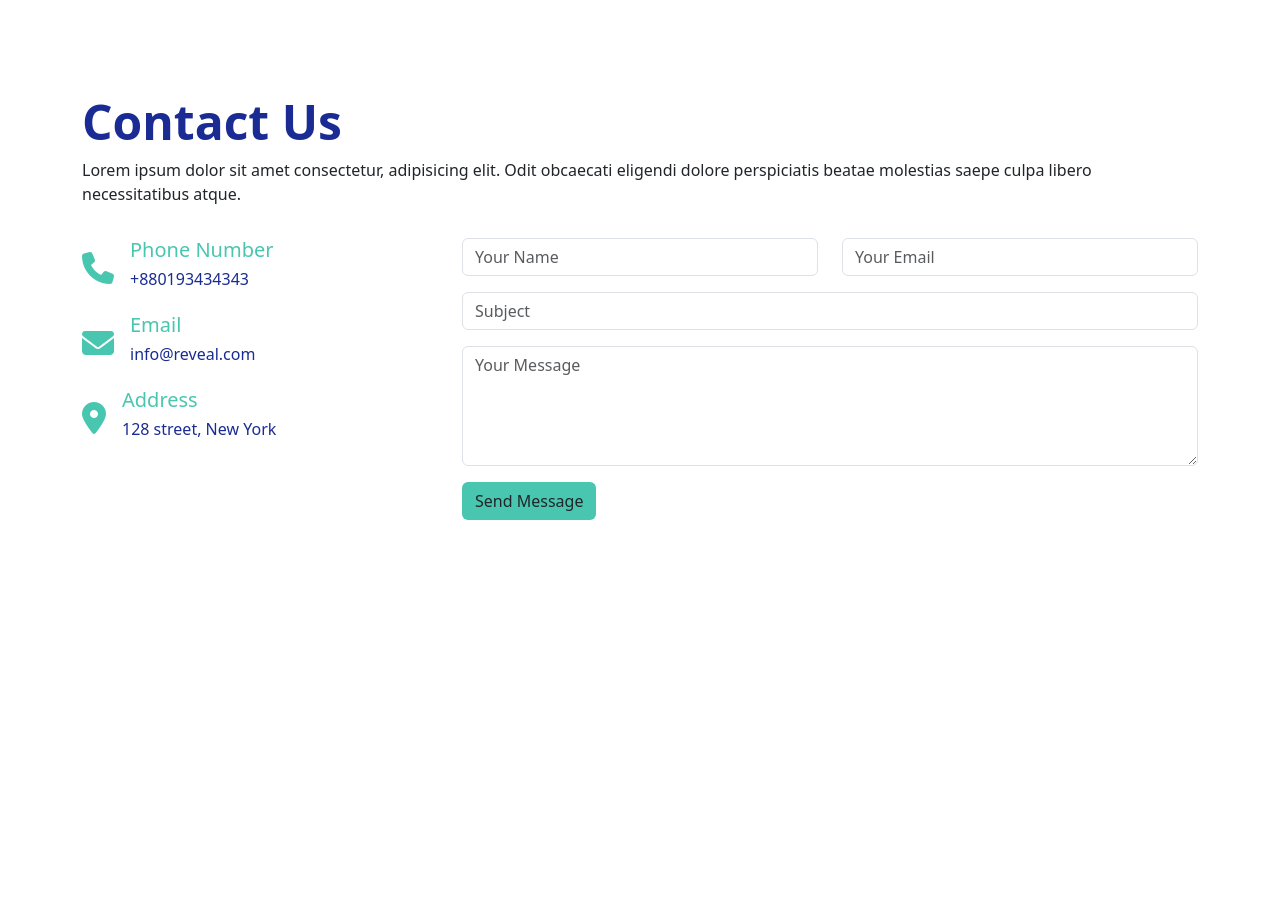
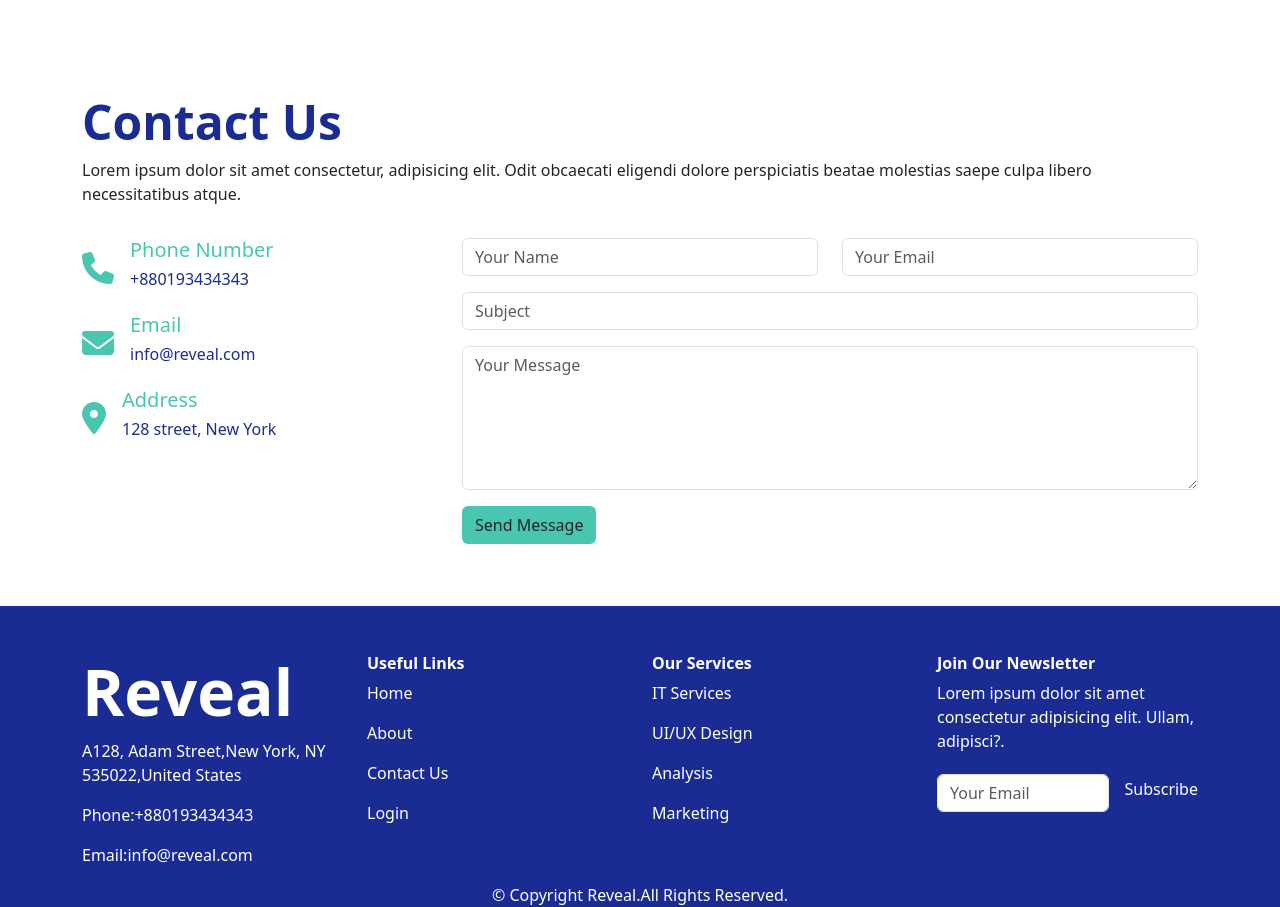
Before and after one commit to ualiurrahat/landing-page-using-bootstrap, a plain HTML site: page index.html in a window 1280 px wide. Shown: the part 3254-4161 px from the top of the page. Before the commit the page ends 3774 px from the top, so only its background shows below. Drawn offline with nearby package versions, Linux system fonts and the light colour scheme.

Commit message:
footer section done

```diff
--- a/index.html
+++ b/index.html
@@ -244,7 +244,7 @@
                 repellat.</p>
 
             <!-- our team cards part  -->
-            <div class="row row-cols-1 row-cols-md-3 row-cols-lg-4 g-4">
+            <div class="row row-cols-1 row-cols-md-2 row-cols-lg-4 g-4">
                 <div class="col">
                     <div class="card h-100 py-3">
                         <div class="text-center">
@@ -308,7 +308,7 @@
             </div>
         </section>
         <!-- contact us section  -->
-        <section class="container">
+        <section class="container pb-5 mb-5">
             <h3 class="text-color-1  fw-bold display-5">Contact Us</h3>
             <p>Lorem ipsum dolor sit amet consectetur, adipisicing elit. Odit obcaecati eligendi dolore perspiciatis
                 beatae molestias saepe culpa libero necessitatibus atque.</p>
@@ -354,7 +354,7 @@
                     </div>
 
                     <textarea class="form-control h-50 my-3" placeholder="Your Message"></textarea>
-                    <button class="btn btn-bg-2 btn">Send Message</button>
+                    <button class="btn btn-bg-2 btn mb-5">Send Message</button>
 
                 </div>
             </div>
@@ -362,8 +362,55 @@
         </section>
     </main>
     <!-- footer  -->
-    <footer>
+    <footer class="mt-5 pt-5">
+        <div class="container">
+            <div class="row">
+                <div class="col col-12 col-md-6 col-lg-3">
+                    <div class="text-white">
+                        <h1 class="fw-bold display-3">Reveal</h1>
+                        <p>A128, Adam Street,New York, NY<br>535022,United States
+                        </p>
+                        <p>Phone:+880193434343</p>
+                        <p>Email:info@reveal.com</p>
+                    </div>
 
+                </div>
+                <div class="col col-12 col-md-6 col-lg-3">
+                    <div class="text-white">
+                        <h6 class="fw-bold">Useful Links</h6>
+                        <p>Home</p>
+                        <p>About</p>
+                        <p>Contact Us</p>
+                        <p>Login</p>
+                    </div>
+
+                </div>
+                <div class="col col-12 col-md-6 col-lg-3">
+                    <div class="text-white">
+                        <h6 class="fw-bold">Our Services</h6>
+                        <p>IT Services</p>
+                        <p>UI/UX Design</p>
+                        <p>Analysis</p>
+                        <p>Marketing</p>
+                    </div>
+
+                </div>
+                <div class="col col-12 col-md-6 col-lg-3">
+                    <div class="text-white">
+                        <h6 class="fw-bold">Join Our Newsletter</h6>
+                        <p>Lorem ipsum dolor sit amet consectetur adipisicing elit. Ullam, adipisci?.</p>
+                        <div class="d-flex justify-content-center align-items-center">
+                            <input class="form-control" type="email" placeholder="Your Email">
+                            <p class="ms-3 pt-2">Subscribe</p>
+                        </div>
+
+                    </div>
+
+                </div>
+            </div>
+            <p class="text-white text-center mb-0"> &#169; Copyright Reveal.All Rights Reserved.</p>
+
+        </div>
     </footer>
 
     <!-- boostrap js  -->
--- a/styles/style.css
+++ b/styles/style.css
@@ -50,3 +50,9 @@
 .call-to-action{
     background-color: rgb(26, 44, 148);;
 }
+
+/* footer styles  */
+footer{
+    background-color: rgb(26, 44, 148);
+
+}
```
